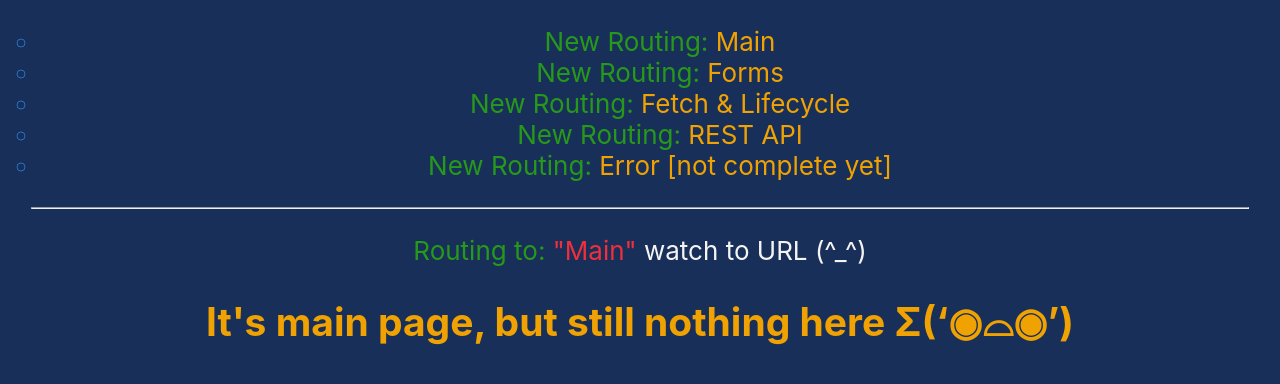
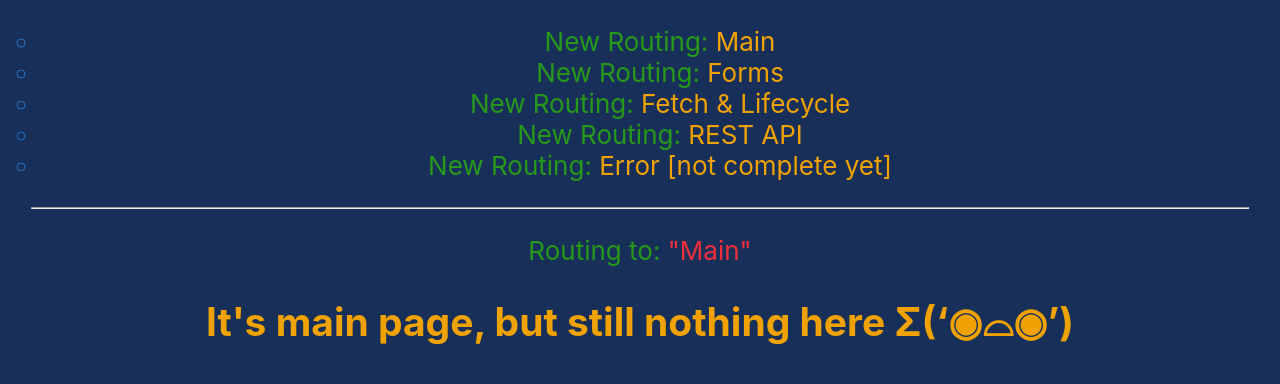
Before and after one commit to Fosa1990/react-test, a React (Create React App) app: page /main in a window 1280 px wide. Shown: the top 384 px of the page. Built offline with nearby package versions, Linux system fonts and the light colour scheme.

Commit message:
added styles + deleted uselles span with text (watch to url)

```diff
--- a/src/components/NewRouting/FetchAndLifecycle.js
+++ b/src/components/NewRouting/FetchAndLifecycle.js
@@ -11,7 +11,6 @@ const FetchAndLifecycle = () => {
       <p>
         <span style={{ color: 'var(--green)' }}>Routing to: </span>
         <span style={{ color: 'var(--red)' }}>"Fetch &amp; Lifecycle" </span>
-        <span style={{ color: 'var(--white)' }}>watch to URL (^_^)</span>
       </p>
 
       <Title title={'Component: FetchApi'}></Title>
--- a/src/components/NewRouting/Forms.js
+++ b/src/components/NewRouting/Forms.js
@@ -15,7 +15,6 @@ const Forms = () => {
       <p>
         <span style={{ color: 'var(--green)' }}>Routing to: </span>
         <span style={{ color: 'var(--red)' }}>"Forms" </span>
-        <span style={{ color: 'var(--white)' }}>watch to URL (^_^)</span>
       </p>
 
       <Title title={'Component: Form'}></Title>
--- a/src/components/NewRouting/Main.js
+++ b/src/components/NewRouting/Main.js
@@ -9,7 +9,6 @@ const Main = () => {
       <p>
         <span style={{ color: 'var(--green)' }}>Routing to: </span>
         <span style={{ color: 'var(--red)' }}>"Main" </span>
-        <span style={{ color: 'var(--white)' }}>watch to URL (^_^)</span>
       </p>
 
       <Title title="It's main page, but still nothing here  Σ(‘◉⌓◉’) "> </Title>
--- a/src/components/RestApi/RestApi.js
+++ b/src/components/RestApi/RestApi.js
@@ -5,8 +5,16 @@ import React, { Component, Fragment } from 'react';
 import axios from 'axios';
 import styled from 'styled-components';
 
+const ListItem = styled.li`
+  list-style-type: number;
+  :hover {
+    list-style-type: number;
+    color: var(--yellow);
+  }
+`;
+
 const StyledLink = styled.a`
-  color: var(--white);
+  color: var(--blue);
   text-decoration: none;
   :hover {
     text-decoration: underline;
@@ -17,11 +25,11 @@ const StyledLink = styled.a`
 const ArticleList = ({ articles }) => (
   <ul>
     {articles.map(({ objectID, url, title }) => (
-      <li key={objectID}>
+      <ListItem key={objectID}>
         <StyledLink href={url} target="_blank" rel="noreferrer noopener">
           {title}
         </StyledLink>
-      </li>
+      </ListItem>
     ))}
   </ul>
 );
@@ -48,6 +56,12 @@ class RestApi extends Component {
 
     return (
       <Fragment>
+        <hr />
+        <p>
+          <span style={{ color: 'var(--green)' }}>Routing to: </span>
+          <span style={{ color: 'var(--red)' }}>"REST API" </span>
+        </p>
+
         {error && <p>Whoops, something went wrong: {error.message}</p>}
         {isLoading && <p>Loading...</p>}
         {articles.length > 0 && <ArticleList articles={articles} />}
```
